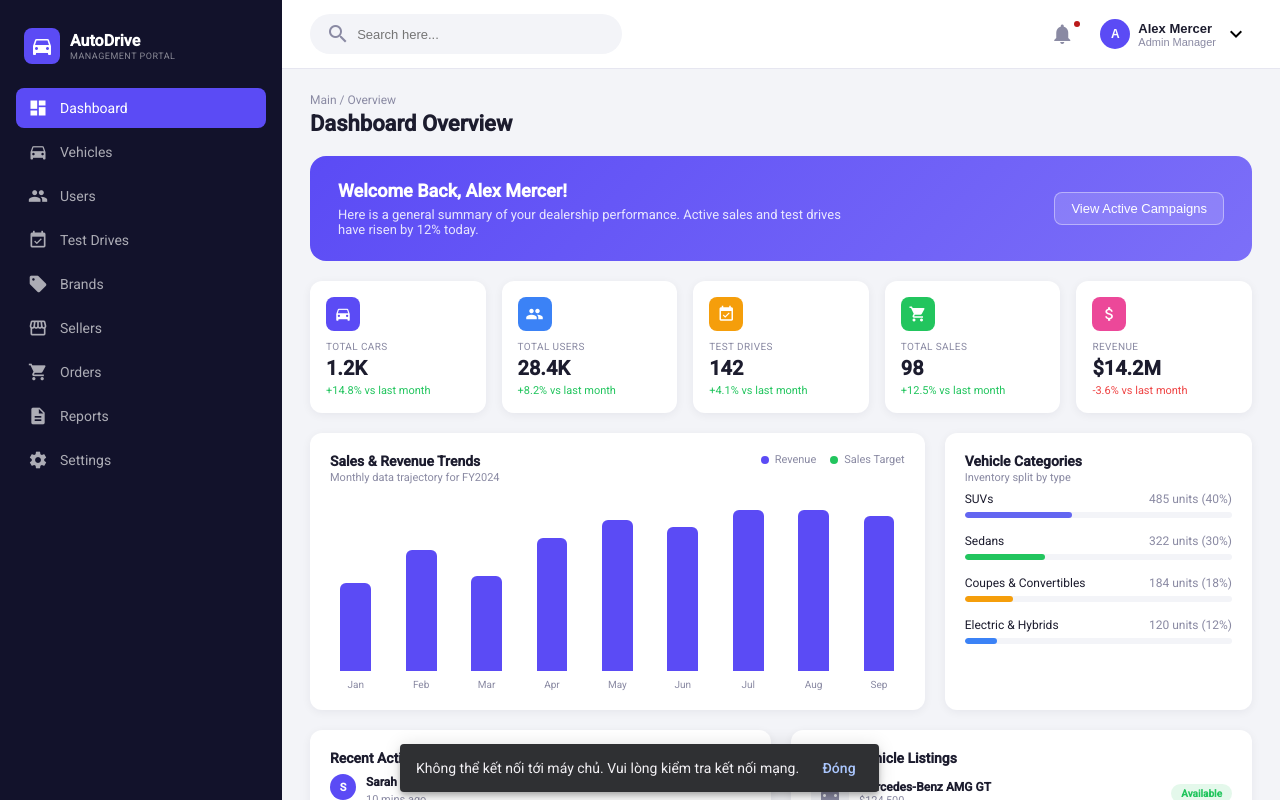
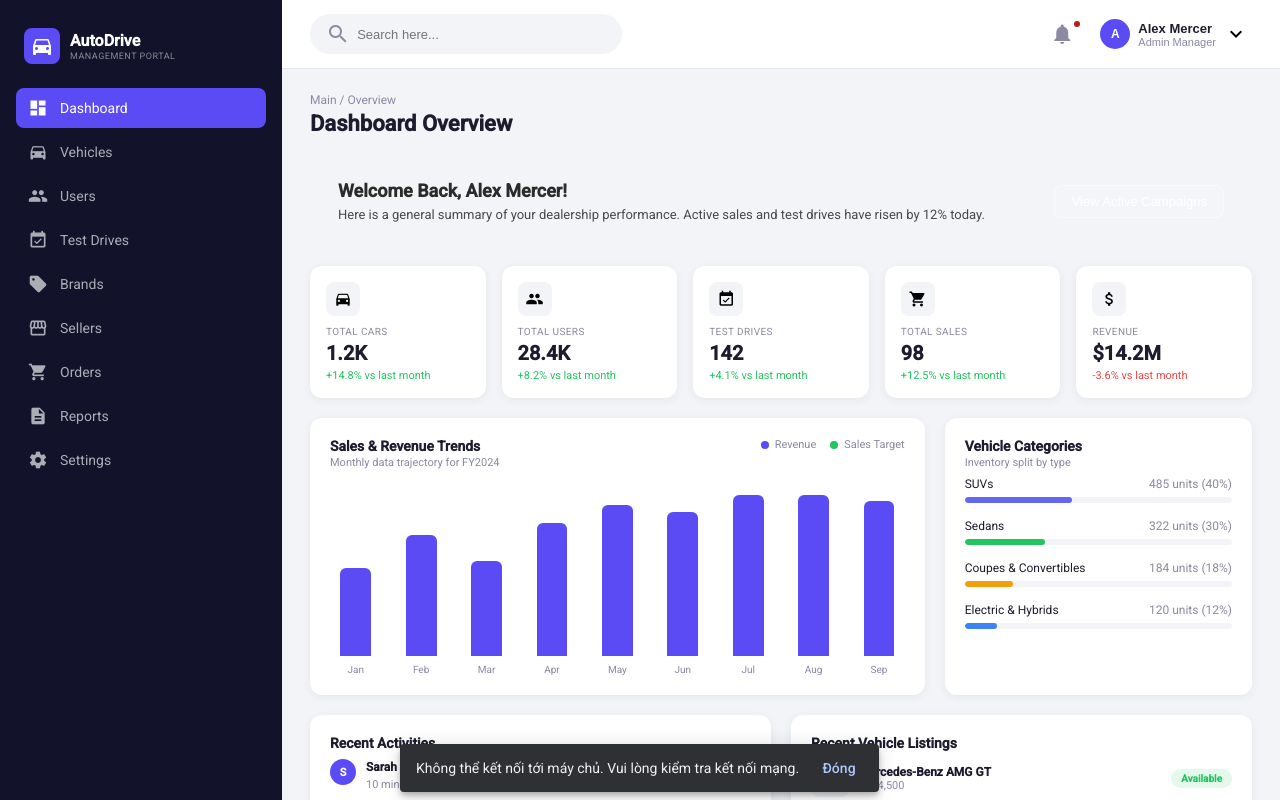
Before and after one commit to GiaKiet201205/FE-Showroom, an Angular app: page /login in a window 1280 px wide. Both pictures are taken after a click on the button "Xem trước giao diện Admin (demo, không cần backend)". Shown: the top 800 px of the page. Built offline with nearby package versions, Linux system fonts and the light colour scheme; no server answers.

Commit message:
Update UI admin

```diff
--- a/src/app/features/admin/dashboard/dashboard.component.scss
+++ b/src/app/features/admin/dashboard/dashboard.component.scss
@@ -21,10 +21,10 @@
 
 // ===== Welcome banner =====
 .welcome-banner {
-  background: linear-gradient(135deg, $admin-primary, #7c6ff8);
+  background: linear-gradient(135deg, $admin-bg);
   border-radius: $admin-radius-lg;
   padding: 24px 28px;
-  color: #fff;
+  color: #2B2B2B;
   display: flex;
   align-items: center;
   justify-content: space-between;
@@ -39,7 +39,7 @@
     margin: 0;
     font-size: 13px;
     opacity: 0.85;
-    max-width: 520px;
+    max-width: 1000px;
   }
 }
 
@@ -99,14 +99,15 @@
   align-items: center;
   justify-content: center;
   margin-bottom: 10px;
-  color: #fff;
+  color: #000000;
 
-  &.car { background: $admin-primary; }
-  &.users { background: $admin-info; }
-  &.test-drive { background: $admin-warning; }
-  &.sales { background: $admin-success; }
-  &.revenue { background: #ec4899; }
-
+&.car,
+&.users,
+&.test-drive,
+&.sales,
+&.revenue {
+  background: $admin-light;
+}
   mat-icon { font-size: 18px; width: 18px; height: 18px; }
 }
 
@@ -256,6 +257,7 @@
   display: grid;
   grid-template-columns: 1fr 1fr;
   gap: 20px;
+  margin-bottom: 20px;
 
   @media (max-width: 1000px) {
     grid-template-columns: 1fr;
--- a/src/styles/_admin-theme.scss
+++ b/src/styles/_admin-theme.scss
@@ -11,6 +11,7 @@ $admin-success: #22c55e;
 $admin-warning: #f59e0b;
 $admin-danger: #ef4444;
 $admin-info: #3b82f6;
+$admin-light: #f3f4f8;
 
 $admin-radius-sm: 8px;
 $admin-radius-md: 12px;
```
